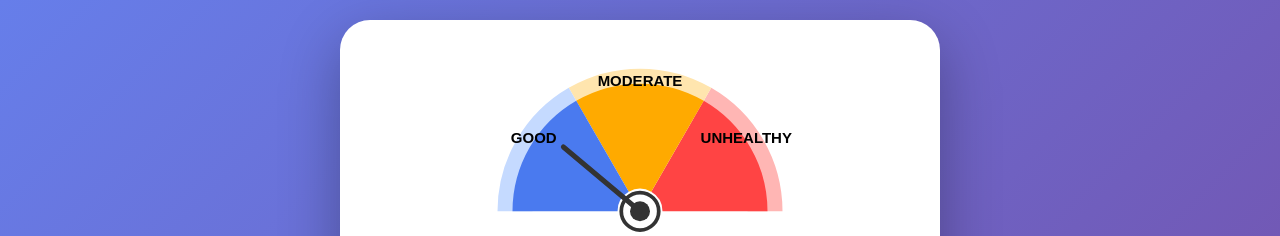
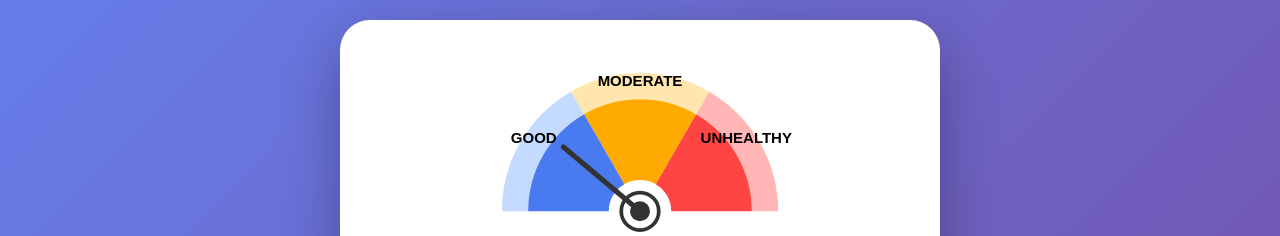
Before and after one commit to cristeab/go-iaqs, a plain HTML site: page static/index.html in a window 1280 px wide. Shown: the top 236 px of the page. Drawn offline with Linux system fonts and the light colour scheme.

Commit message:
Refines gauge chart appearance
Adjusts gauge chart dimensions and stroke widths for improved visual clarity.

Reduces the stroke width of the gauge arcs.

```diff
--- a/static/index.html
+++ b/static/index.html
@@ -214,30 +214,30 @@
         <div class="gauge-container">
             <svg class="gauge-svg" viewBox="0 0 300 200">
 
-<path d="M 250 145
+    <path d="M 250 145
             A 100 100 0 0 0 200.00 58.397"
-        fill="none" stroke="#ffb6b4" stroke-width="28"/>
+        fill="none" stroke="#ffb6b4" stroke-width="21"/>
 
     <path d="M 200.00 58.397
             A 100 100 0 0 0 100.00 58.397"
-        fill="none" stroke="#ffe5ae" stroke-width="28"/>
+        fill="none" stroke="#ffe5ae" stroke-width="21"/>
 
     <path d="M 100.00 58.397
             A 100 100 0 0 0 50 145"
-        fill="none" stroke="#c5daff" stroke-width="28"/>
+        fill="none" stroke="#c5daff" stroke-width="21"/>
 
 
-    <path d="M 210 145
-            A 60 60 0 0 0 180 93.04"
-        fill="none" stroke="#ff4444" stroke-width="84"/>
+    <path d="M 207.25 145
+            A 57.25 57.25 0 0 0 178.63 95.42"
+        fill="none" stroke="#ff4444" stroke-width="64.5"/>
 
-    <path d="M 180 93.04
-            A 60 60 0 0 0 120 93.04"
-        fill="none" stroke="#ffaa00" stroke-width="84"/>
+    <path d="M 178.63 95.42
+            A 57.25 57.25 0 0 0 121.37 95.42"
+        fill="none" stroke="#ffaa00" stroke-width="64.5"/>
 
-    <path d="M 120 93.04
-            A 60 60 0 0 0 90 145"
-        fill="none" stroke="#4a7aef" stroke-width="84"/>
+    <path d="M 121.37 95.42
+            A 57.25 57.25 0 0 0 92.75 145"
+        fill="none" stroke="#4a7aef" stroke-width="64.5"/>
 
                 <!-- TEXT INSIDE EACH SEGMENT -->
                 <!-- Midpoint at 30° -->
```
